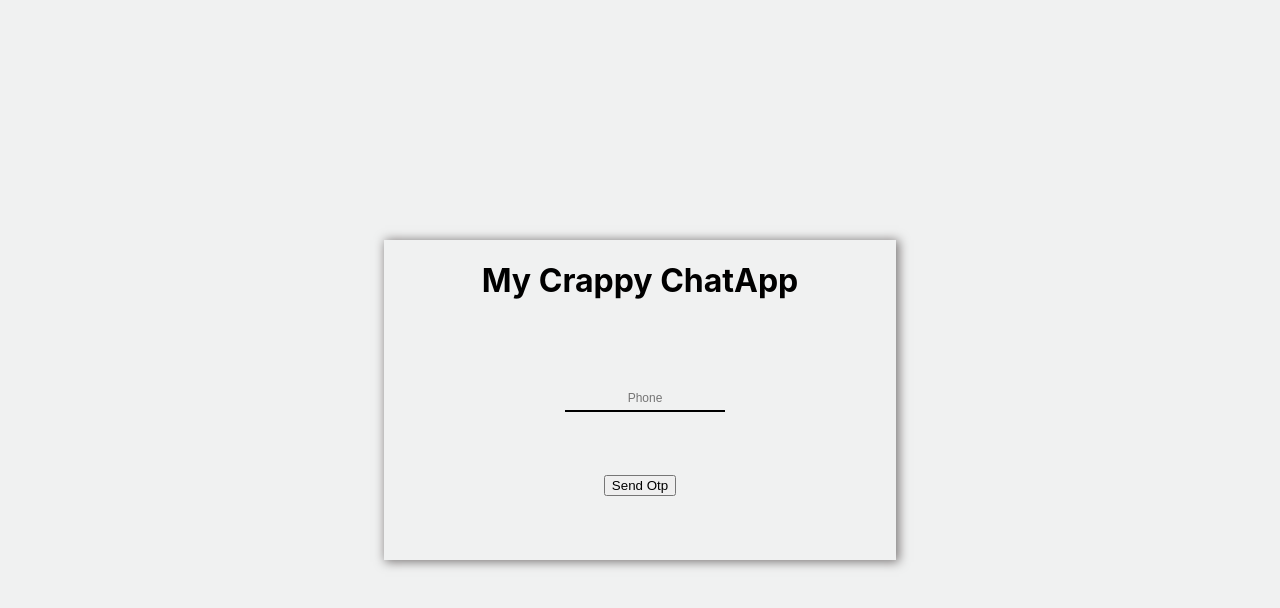
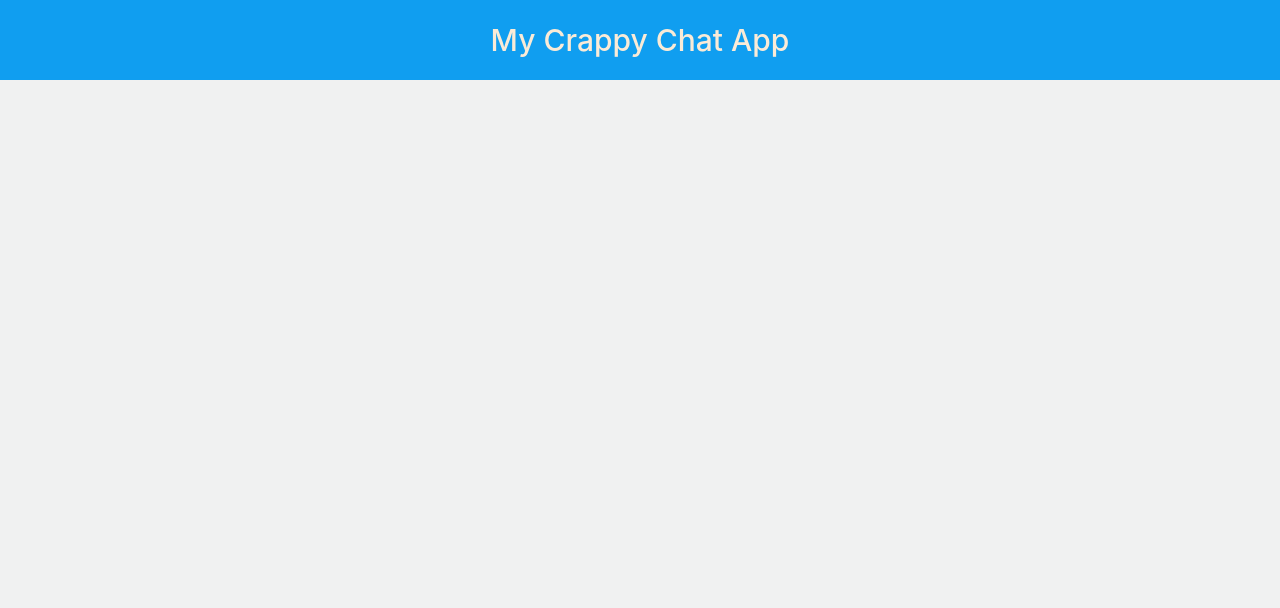
Before and after one commit to sachinnair26/chat-app-front-end, a React (Create React App) app: page / in a window 1280 px wide. Shown: the top 608 px of the page. Built offline with nearby package versions, Linux system fonts and the light colour scheme.

Commit message:
feat(routes):aaded routes and extra stuff

```diff
--- a/package.json
+++ b/package.json
@@ -5,6 +5,7 @@
   "dependencies": {
     "react": "^16.8.6",
     "react-dom": "^16.8.6",
+    "react-router-dom": "^5.0.0",
     "react-scripts": "3.0.1"
   },
   "scripts": {
--- a/src/App.js
+++ b/src/App.js
@@ -1,12 +1,11 @@
 import React from 'react';
-import logo from './logo.svg';
 import './App.css';
-import Login from './Components/Login'
+import Routes from './Components/Routes';
 function App() {
 
   return (
     <div className="App">
-    <Login/>
+    <Routes/>
     </div>
   );
 }
--- /dev/null
+++ b/src/Components/Home/index.css
@@ -0,0 +1,18 @@
+.home-main {
+    background-color: rgb(240, 241, 241);
+    flex-grow: 1;
+    display: flex;
+    height: 100vh;
+    width:100%;
+}
+.home-header{
+    background-color: rgb(16, 158, 240);
+    width: 100%;
+    height: 10%;
+    display: flex;
+    align-items: center;
+    justify-content: center;
+    color: antiquewhite;
+    font-size: 30px;
+    font-weight: 500;
+}
--- /dev/null
+++ b/src/Components/Home/index.js
@@ -0,0 +1,12 @@
+import React from 'react';
+import './index.css';
+
+export default function Home(){
+    return(
+        <div className='home-main'>
+            <div className='home-header'>
+                My Crappy Chat App
+            </div>
+        </div>
+    )
+}
--- a/src/Components/Login/index.js
+++ b/src/Components/RequestOtp/index.js
@@ -1,6 +1,6 @@
-import React,{useState,useEffect} from 'react';
+import React,{useState} from 'react';
 import './index.css';
-function Login () {
+function RequestOtp () {
     const [number,set_number] =useState(0)
     return (
         <div className='login-wrapper'>
@@ -35,4 +35,4 @@ function requestOtp(number){
 
       })
 }
-export default Login;
+export default RequestOtp;
--- /dev/null
+++ b/src/Components/Routes/index.js
@@ -0,0 +1,17 @@
+import React from 'react';
+import {BrowserRouter as Router,Route,Switch} from 'react-router-dom';
+import RequestOtp from '../RequestOtp';
+import Home from '../Home';
+
+export default function Routes(){
+    return (
+        <Router>
+            <Switch>
+                <Route path='/sendotp' component={RequestOtp}/>
+                <Route path='/' component={Home}/>
+                {/* <Route path='/verifyotp' component={}/> */}
+                {/* <Route path='/home' component={}/> */}
+            </Switch>
+        </Router>
+    )
+}
```
Also changed, not shown: src/Components/RequestOtp/index.css (renamed from src/Components/Login/index.css), src/Components/VerifyOtp/index.css (added), src/Components/VerifyOtp/index.js (added), 1 other file (tests, documents, lock files or other folders).
